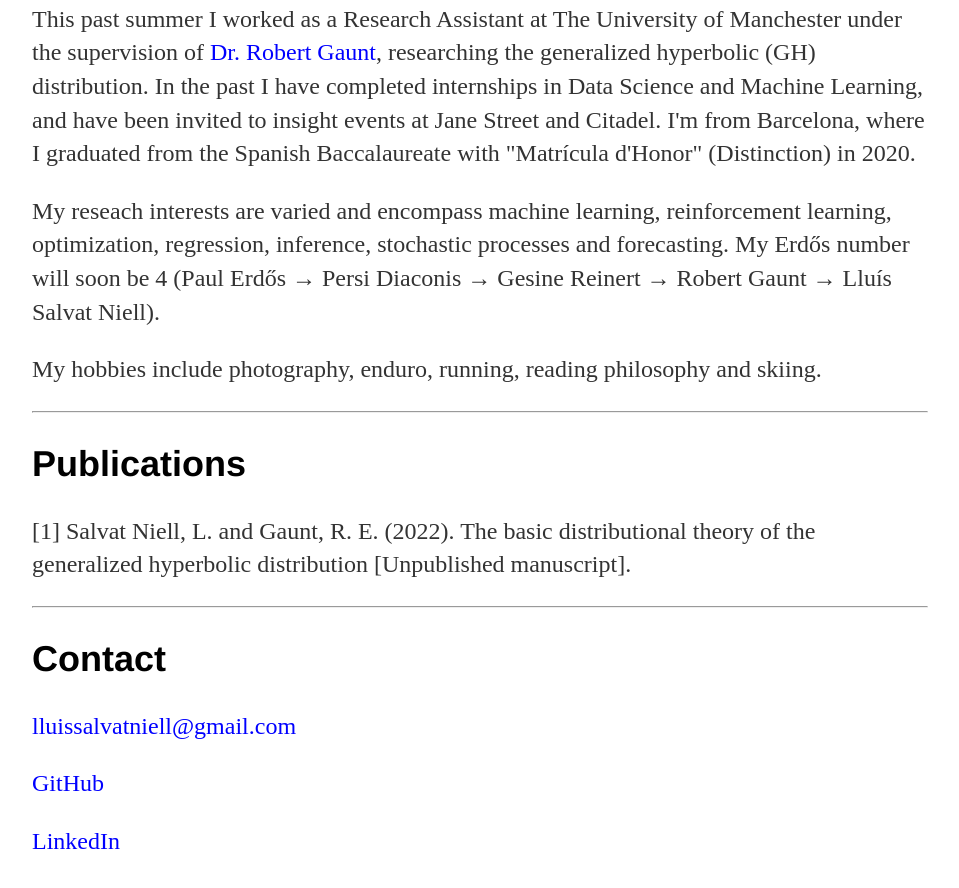
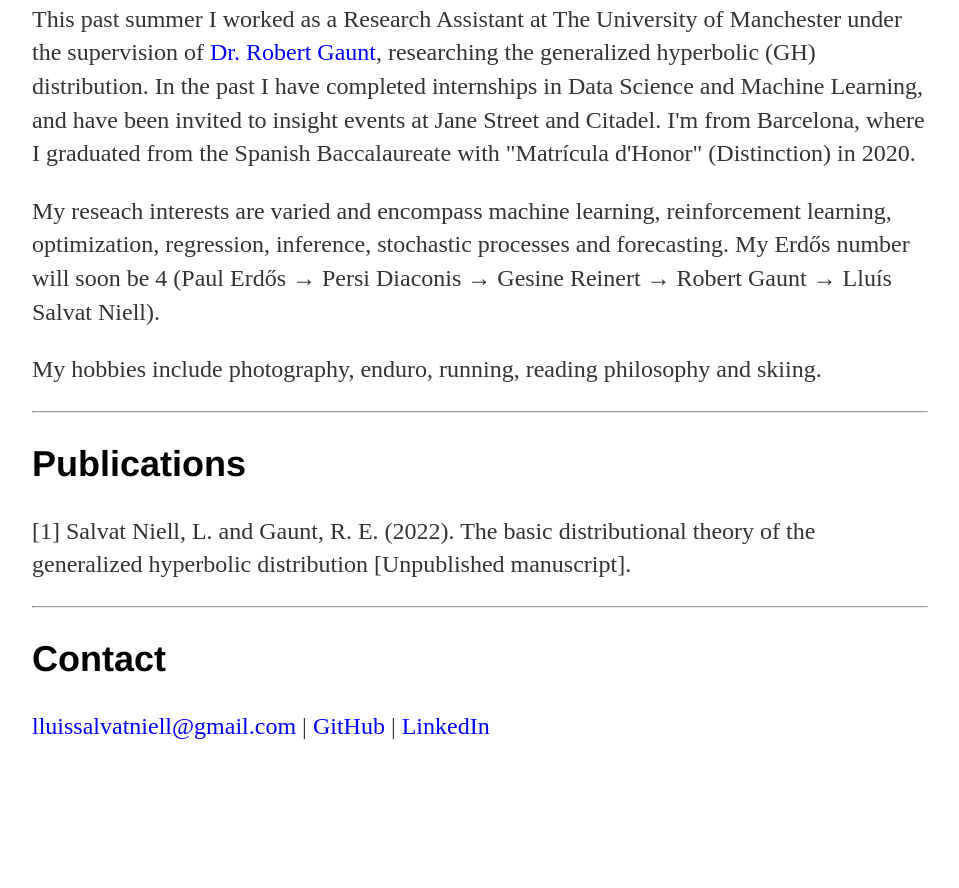
Before and after one commit to lsalvat/lsalvat, a plain HTML site: page index.html in a window 1280 px wide. Shown: the part 440-1328 px from the top of the page, without its empty margins (160-1119 px from the left). After the commit the page ends 1243 px from the top, so only its background shows below. Drawn offline with Linux system fonts and the light colour scheme.

Commit message:
Update index.html

```diff
--- a/index.html
+++ b/index.html
@@ -92,9 +92,7 @@
     <p>[1] Salvat Niell, L. and Gaunt, R. E. (2022). The basic distributional theory of the generalized hyperbolic distribution [Unpublished manuscript].</p>
     <hr>
     <h2>Contact</h2>
-    <p><a href="mailto:lluissalvatniell@gmail.com" target="_blank">lluissalvatniell@gmail.com</a></p>
-    <p><a href="https://github.com/lluis_salvat" target="_blank">GitHub</a></p>
-    <p><a href="https://www.linkedin.com/in/lluissalvatniell/" target="_blank">LinkedIn</a></p>
+    <p><a href="mailto:lluissalvatniell@gmail.com" target="_blank">lluissalvatniell@gmail.com</a> | <a href="https://github.com/lluis_salvat" target="_blank">GitHub</a> | <a href="https://www.linkedin.com/in/lluissalvatniell/" target="_blank">LinkedIn</a></p>
   </main>
 </body>
 </html>
```
